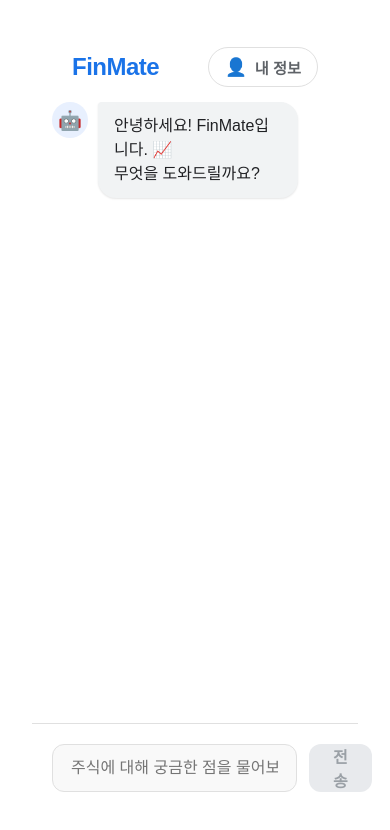
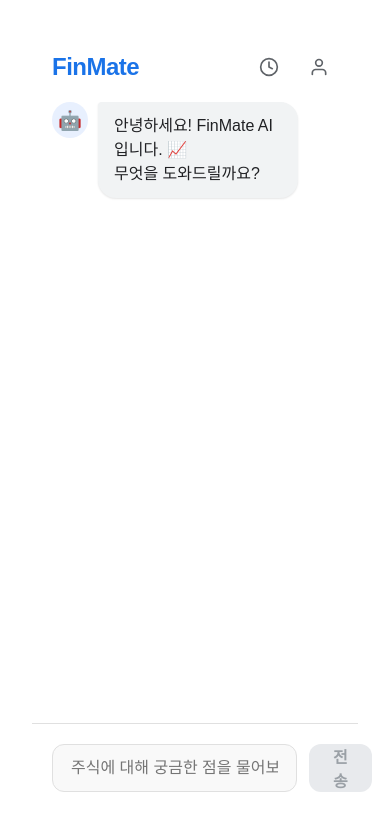
Before and after one commit to Upstage-Project/upstage-project-frontend, a React (Vite) app: page /home in a window 390 px wide. Shown: the top 830 px of the page. Built offline with nearby package versions, Linux system fonts and the light colour scheme.

Commit message:
채팅기록 디자인 구현 및 LoggedIn 화면 디자인 재구성

```diff
--- a/src/components/UserInfoBtn.jsx
+++ b/src/components/UserInfoBtn.jsx
@@ -1,4 +1,3 @@
-// src/components/UserInfoBtn.jsx
 import { useNavigate } from 'react-router-dom';
 import styles from './UserInfoBtn.module.css';
 
@@ -6,13 +5,27 @@
   const navigate = useNavigate();
 
   const handleClick = () => {
-    // '/userinfo' 경로는 라우터 설정에 맞게 수정하세요 (예: /mypage, /user 등)
     navigate('/userinfo');
   };
 
   return (
-    <button className={styles.btn} onClick={handleClick}>
-      <span className={styles.icon}>👤</span>
+    <button className={styles.btn} onClick={handleClick} title="내 정보">
+      {/* 이모지 대신 SVG 아이콘 사용 (흑백) */}
+      <svg
+        width="20"
+        height="20"
+        viewBox="0 0 24 24"
+        fill="none"
+        stroke="currentColor"
+        strokeWidth="2"
+        strokeLinecap="round"
+        strokeLinejoin="round"
+      >
+        <path d="M20 21v-2a4 4 0 0 0-4-4H8a4 4 0 0 0-4 4v2"></path>
+        <circle cx="12" cy="7" r="4"></circle>
+      </svg>
+
+      {/* 텍스트 (모바일에서는 CSS로 숨겨짐) */}
       <span className={styles.text}>내 정보</span>
     </button>
   );
--- a/src/components/UserInfoBtn.module.css
+++ b/src/components/UserInfoBtn.module.css
@@ -3,9 +3,9 @@
   display: flex;
   align-items: center;
   gap: 8px;
-    padding: 8px 16px;
-    background-color: transparent; /* 배경 투명하게 */
-    border: 1px solid #e0e0e0;
+  padding: 8px 12px; /* 패딩 살짝 조정 */
+  background-color: transparent;
+  border: 1px solid transparent; /* 평소엔 투명 테두리 */
   border-radius: 20px;
   cursor: pointer;
   transition: all 0.2s ease;
@@ -13,16 +13,29 @@
 }
 
 .btn:hover {
-    background-color: #f5f5f5;
-    border-color: #d0d0d0;
+  background-color: #f1f3f4;
   color: #202124;
 }
 
 .icon {
-    font-size: 1.1rem;
+  font-size: 1.2rem;
+  display: flex; /* 아이콘 수직 정렬 보정 */
+  align-items: center;
 }
 
 .text {
   font-size: 0.95rem;
   font-weight: 600;
+  white-space: nowrap; /* 글씨 줄바꿈 방지 */
 }
+
+/* ★ 반응형: 화면 너비가 600px 이하일 때 글씨(.text) 숨기기 */
+@media (max-width: 600px) {
+  .text {
+    display: none;
+  }
+  .btn {
+    padding: 8px; /* 글씨가 없어지면 패딩 줄여서 동그랗게 보이게 */
+    border-radius: 50%;
+  }
+}
--- a/src/pages/LoggedInHome.jsx
+++ b/src/pages/LoggedInHome.jsx
@@ -1,52 +1,104 @@
-// src/pages/LoggedInHome.jsx
-import { useState } from 'react'; // ★ 상태 관리 추가
+import { useState } from 'react';
 import ChatWindow from '../components/ChatWindow';
 import QuestionInput from '../components/QuestionInput';
 import UserInfoBtn from '../components/UserInfoBtn';
+import ChatLogs from '../components/ChatLogs';
 import styles from './LoggedInHome.module.css';
 
 export default function LoggedInHome() {
-  // 1. 대화 기록을 저장할 State (초기값으로 인사말 하나 넣어둠)
-  const [messages, setMessages] = useState([
-    { id: 1, sender: 'ai', text: '안녕하세요! FinMate입니다. 📈\n무엇을 도와드릴까요?' }
-  ]);
+  // 초기 메시지를 상수로 정의 (리셋할 때 사용)
+  const INITIAL_MESSAGE = {
+    id: 1,
+    sender: 'ai',
+    text: '안녕하세요! FinMate AI입니다. 📈\n무엇을 도와드릴까요?'
+  };
 
-  // 2. 사용자가 메시지를 보냈을 때 실행될 함수
+  // 메시지 상태 관리
+  const [messages, setMessages] = useState([INITIAL_MESSAGE]);
+
+  // 사이드바 열림/닫힘 상태 관리
+  const [isSidebarOpen, setIsSidebarOpen] = useState(false);
+
+  // 메시지 전송 핸들러
   const handleSendMessage = (text) => {
-    // (1) 사용자 메시지 추가
+    // 1. 사용자 메시지 추가
     const userMessage = { id: Date.now(), sender: 'user', text: text };
     setMessages((prev) => [...prev, userMessage]);
 
-    // (2) 1초 뒤에 AI가 답장하는 척 (임시)
+    // 2. AI 응답 시뮬레이션 (나중에 API 연결)
     setTimeout(() => {
       const aiMessage = {
         id: Date.now() + 1,
         sender: 'ai',
-        text: `"${text}"에 대한 분석을 시작합니다... (임시 답변)`
+        text: `"${text}"에 대한 분석을 시작합니다...`
       };
       setMessages((prev) => [...prev, aiMessage]);
     }, 1000);
   };
 
+  // ★ 새 채팅 시작 핸들러
+  const handleNewChat = () => {
+    // 대화 내용 초기화
+    setMessages([INITIAL_MESSAGE]);
+    // 사이드바 닫기
+    setIsSidebarOpen(false);
+    console.log("새로운 대화가 시작되었습니다.");
+  };
+
+  // 과거 기록 클릭 핸들러 (나중에 구현)
+  const handleSelectLog = (log) => {
+    console.log("선택한 기록:", log);
+    alert(`"${log.title}" 대화를 불러옵니다. (구현 예정)`);
+    setIsSidebarOpen(false);
+  };
+
   return (
     <div className={styles.layout}>
+      {/* 사이드바 컴포넌트 */}
+      <ChatLogs
+        isOpen={isSidebarOpen}
+        onClose={() => setIsSidebarOpen(false)}
+        onSelectLog={handleSelectLog}
+        onNewChat={handleNewChat} // ★ 함수 전달
+      />
+
       <header className={styles.header}>
+        {/* 왼쪽: 로고 */}
         <div className={styles.logo}>FinMate</div>
 
-        {/* ★ 여기에 버튼 추가 */}
-        <UserInfoBtn />
+        {/* 오른쪽: 버튼 그룹 */}
+        <div className={styles.rightHeader}>
+
+          {/* 1. 채팅 기록 버튼 */}
+          <button
+            className={styles.historyBtn}
+            onClick={() => setIsSidebarOpen(true)}
+            title="채팅 기록"
+          >
+            {/* 시계 아이콘 (SVG) */}
+            <svg width="20" height="20" viewBox="0 0 24 24" fill="none" stroke="currentColor" strokeWidth="2" strokeLinecap="round" strokeLinejoin="round">
+              <circle cx="12" cy="12" r="10"></circle>
+              <polyline points="12 6 12 12 16 14"></polyline>
+            </svg>
+            <span className={styles.btnText}>채팅 기록</span>
+          </button>
+
+          {/* 2. 내 정보 버튼 */}
+          <UserInfoBtn />
+
+        </div>
       </header>
 
+      {/* 메인 채팅 영역 */}
       <main className={styles.chatSection}>
         <div className={styles.chatContent}>
-           {/* 3. ChatWindow에 대화 기록(messages)을 전달 */}
            <ChatWindow messages={messages} />
         </div>
       </main>
 
+      {/* 하단 입력창 */}
       <footer className={styles.inputSection}>
         <div className={styles.inputWrapper}>
-          {/* 4. QuestionInput에 "메시지 보내는 함수"를 전달 */}
           <QuestionInput onSendMessage={handleSendMessage} />
         </div>
       </footer>
--- a/src/pages/LoggedInHome.module.css
+++ b/src/pages/LoggedInHome.module.css
@@ -7,44 +7,98 @@
     background-color: #ffffff;
   }
 
-  /* --- 새로 추가된 헤더 스타일 --- */
+  /* --- 헤더 --- */
   .header {
     flex-shrink: 0;
     width: 100%;
     background-color: #ffffff;
     z-index: 10;
     box-sizing: border-box;
-
-    /* 패딩은 LoginHome과 맞춤 (15px 40px) */
     padding: 15px 40px;
 
-    /* ★ 핵심 추가: Flexbox로 양쪽 끝 배치 */
+    /* 양쪽 끝 배치: [로고] <---------> [오른쪽 버튼 그룹] */
     display: flex;
-    justify-content: space-between; /* 로고는 왼쪽, 버튼은 오른쪽으로 찢음 */
-    align-items: center; /* 수직 중앙 정렬 */
+    justify-content: space-between;
+    align-items: center;
   }
 
+  /* 로고 스타일 */
   .logo {
     font-size: 1.5rem;
     font-weight: 800;
     color: #1a73e8;
     letter-spacing: -0.5px;
-    text-align: left;
     margin: 0;
-    /* 로고는 가만히 있고 버튼만 추가되는 구조 */
+    user-select: none;
   }
 
-  /* --- 기존 채팅 영역 (살짝 수정) --- */
+  /* ★ 오른쪽 그룹: 가로(Row) 배치 */
+  .rightHeader {
+    display: flex;
+    flex-direction: row; /* 가로 배치 */
+    align-items: center;
+    gap: 12px; /* 버튼 사이 간격 */
+  }
+
+  /* ★ 채팅 기록 버튼 스타일 (UserInfoBtn과 스타일 통일) */
+  .historyBtn {
+    background: none;
+    border: 1px solid transparent;
+    cursor: pointer;
+    font-size: 0.95rem;
+    font-weight: 600;
+    color: #5f6368;
+    display: flex;
+    align-items: center;
+    gap: 8px;
+    padding: 8px 12px;
+    border-radius: 20px;
+    transition: all 0.2s;
+  }
+
+  .historyBtn:hover {
+    background-color: #f1f3f4;
+    color: #202124;
+  }
+
+  /* 채팅 영역 */
   .chatSection {
     flex: 1;
     overflow-y: auto;
     display: flex;
     flex-direction: column;
     align-items: center;
-    padding: 0 20px 20px 20px; /* 상단 padding을 빼서 헤더와 자연스럽게 연결 */
+    padding: 0 20px 20px 20px;
   }
+  .chatContent { width: 100%; max-width: 800px; }
 
-  /* ... chatContent, inputSection 등 나머지는 기존 유지 ... */
-  .chatContent { width: 100%; max-width: 800px; }
-  .inputSection { flex-shrink: 0; width: 100%; display: flex; justify-content: center; padding: 20px; border-top: 1px solid #e0e0e0; }
+  /* 입력창 영역 */
+  .inputSection {
+    flex-shrink: 0;
+    width: 100%;
+    display: flex;
+    justify-content: center;
+    background-color: #ffffff;
+    border-top: 1px solid #e0e0e0;
+    padding: 20px;
+    z-index: 10;
+  }
   .inputWrapper { width: 100%; max-width: 800px; }
+
+  /* ★ 반응형 (모바일) 설정 */
+  @media (max-width: 600px) {
+    .header {
+      padding: 16px 20px;
+    }
+
+    /* 모바일에서 채팅 기록 버튼의 글씨(.btnText) 숨기기 */
+    .btnText {
+      display: none;
+    }
+
+    /* 글씨 사라지면 아이콘만 남으므로 동그랗게 변경 */
+    .historyBtn {
+      padding: 8px;
+      border-radius: 50%;
+    }
+  }
--- a/src/pages/UserInfo.module.css
+++ b/src/pages/UserInfo.module.css
@@ -8,13 +8,30 @@
   }
   .header {
     flex-shrink: 0;
+    width: 100%;
+    background-color: #ffffff;
+    z-index: 10;
+    box-sizing: border-box;
+    padding: 15px 40px;
     display: flex;
     justify-content: space-between;
     align-items: center;
-    padding: 24px 40px; /* 로고 위치 맞춤 */
-    background-color: #ffffff;
   }
-  .logo { font-size: 1.5rem; font-weight: 800; color: #1a73e8; cursor: pointer; }
+
+  .leftHeader {
+    display: flex;
+    align-items: center;
+    gap: 16px; /* 햄버거와 로고 사이 간격 */
+  }
+
+  .logo {
+    font-size: 1.5rem;
+    font-weight: 800;
+    color: #1a73e8;
+    letter-spacing: -0.5px;
+    text-align: left;
+    margin: 0;
+  }
   .closeBtn { background: none; border: none; font-size: 1rem; color: #5f6368; cursor: pointer; }
 
   /* --- 본문 영역 수정 --- */
@@ -132,3 +149,22 @@
     font-size: 0.95rem;
     line-height: 1.5;
   }
+
+  /* ★ 햄버거 버튼 스타일 */
+.hamburgerBtn {
+    background: none;
+    border: none;
+    font-size: 1.5rem; /* 아이콘 크기 */
+    cursor: pointer;
+    padding: 4px 8px;
+    border-radius: 4px;
+    color: #5f6368;
+    display: flex;
+    align-items: center;
+    justify-content: center;
+  }
+
+  .hamburgerBtn:hover {
+    background-color: #f1f3f4;
+    color: #202124;
+  }
```
Also changed, not shown: src/components/ChatLogs.jsx (+57 -0 lines), src/components/ChatLogs.module.css (added, +120 -0 lines). Lines whose indentation alone changed are shown as unchanged.
